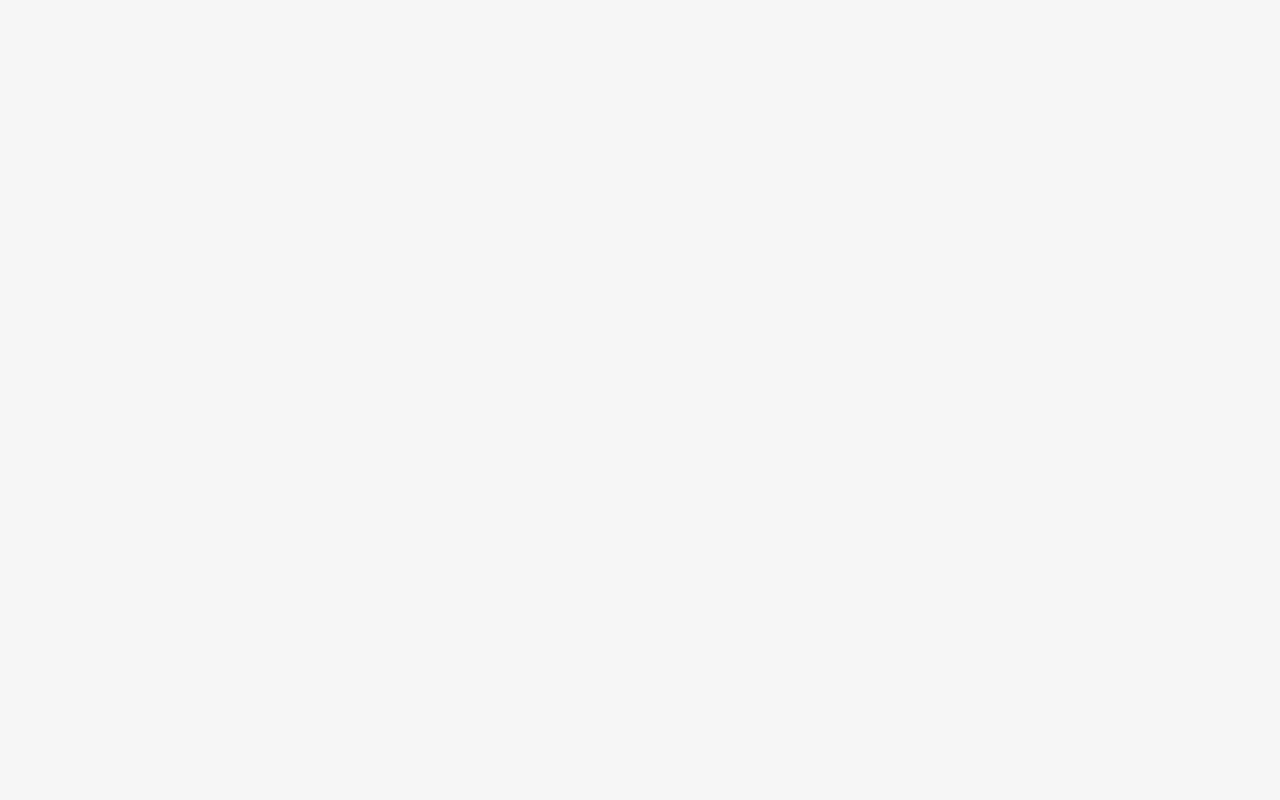
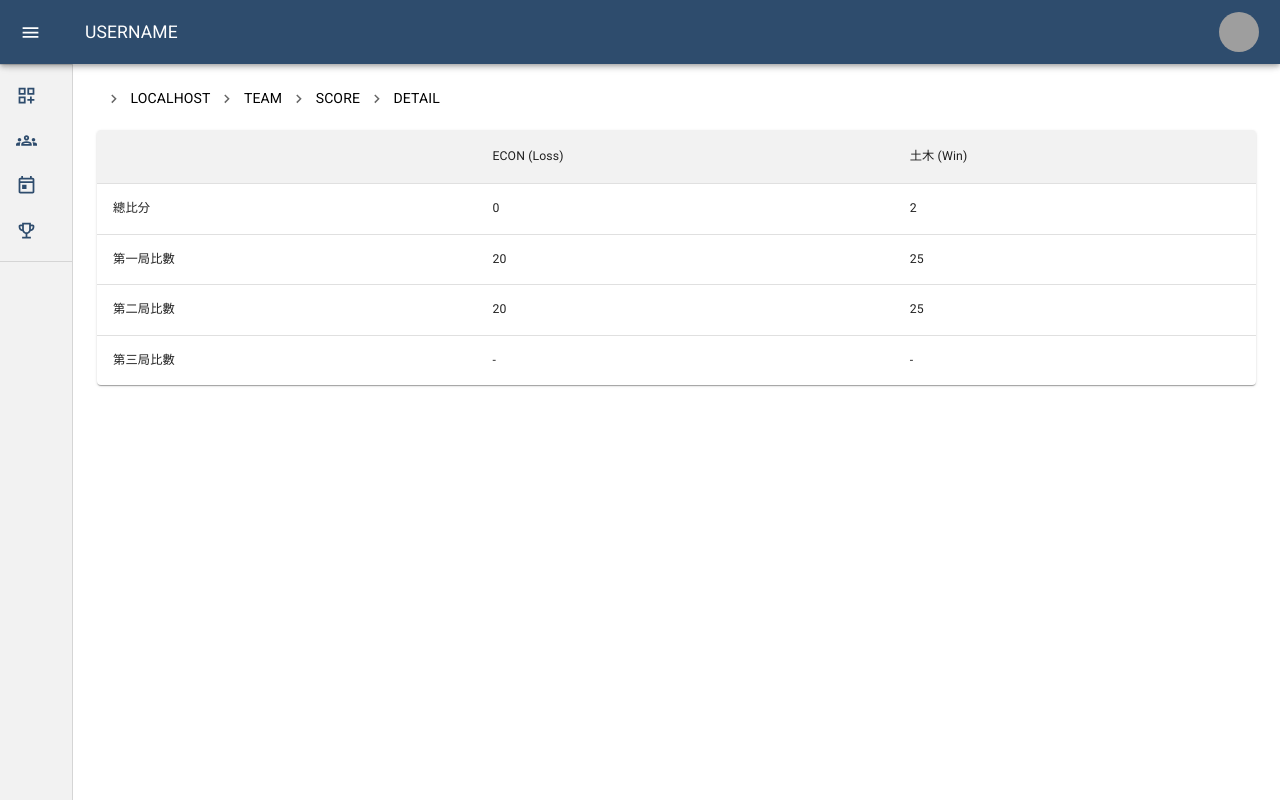
Before and after one commit to johnny890122/Web-Programming-Final, a React (Create React App) app in the folder frontend/: page /team/Score/detail in a window 1280 px wide. Before the commit this address had no page. Built offline with nearby package versions, Linux system fonts and the light colour scheme; grey boxes are pictures that could not be loaded.

Commit message:
complete team score and navbar router

```diff
--- a/frontend/src/containers/App.js
+++ b/frontend/src/containers/App.js
@@ -9,6 +9,7 @@ import UserAchievement from "./UserAchievement";
 import TeamGantt from "./TeamGantt";
 import TeamMember from "./TeamMember";
 import TeamScore from "./TeamScore";
+import TeamScoreDetail from "./TeamScoreDetail";
 
 function App() {
   return (
@@ -26,6 +27,7 @@ function App() {
         {/* team part */}
         <Route path="/team/Member" element={<TeamMember />} />
         <Route path="/team/Score" element={<TeamScore />} />
+        <Route path="/team/Score/detail" element={<TeamScoreDetail />} />
         <Route path="/team/Gantt" element={<TeamGantt />} />
         {/* 下面就照這個邏輯繼續加其他頁面 */}
       </Routes>
--- a/frontend/src/containers/TeamScoreDetail.js
+++ b/frontend/src/containers/TeamScoreDetail.js
@@ -1,7 +1,21 @@
 import React from "react";
+import Table from "../components/Table";
+import Template from "../components/Template";
 
 const TeamScoreDetail = () => {
-  return <div className="Wrapper"></div>;
+  let columnName = ["", "ECON (Loss)", "土木 (Win)"];
+  let data = [
+    ["總比分", "0", "2"],
+    ["第一局比數", "20", "25"],
+    ["第二局比數", "20", "25"],
+    ["第三局比數", "-", "-"],
+  ];
+  let scoreDetail = <Table columnName={columnName} data={data} />;
+  return (
+    <div className="Wrapper">
+      <Template content={scoreDetail} />
+    </div>
+  );
 };
 
 export default TeamScoreDetail;
```
